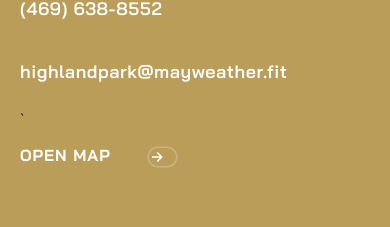
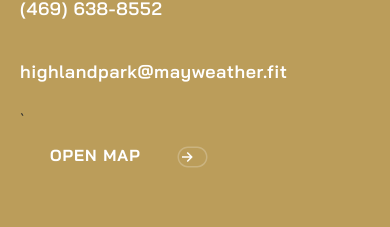
Before and after one commit to naveenfutureprofilez/mayweather-lead-page, a React (Create React App) app: page / in a window 390 px wide. Shown: the part 8152-8379 px from the top of the page. Built offline with nearby package versions, Linux system fonts and the light colour scheme; no server answers.

Commit message:
responsive updated 2.0

```diff
--- a/src/components/AboutMay.js
+++ b/src/components/AboutMay.js
@@ -31,7 +31,7 @@
                                 <p className="my-3 text-dark text-start">{check}A community of people just like you working to see their lives changed!!!</p>
                             </>}
                             desclass='checkList my-3 text-dark  text-center text-lg-start' />
-                        <Button text={"Book Now"} cls="btn btn-primary m-md-0 m-md-0 mt-lg-5 mt-5 d-none d-lg-table" />
+                        <Button tag="a" href="#booknow" text={"Book Now"} cls="btn btn-primary m-md-0 m-md-0 mt-lg-5 mt-5 d-none d-lg-table" />
                     </div>
 
                     <div className="col-lg-6 ps-xl-5 pt-4 pt-lg-0" >
@@ -48,11 +48,8 @@
                                 </Popup>
                             </div>
                         </div>
-
-                        <Button text={"Book Now !"} cls="
-                        btn btn-primary m-auto mb-5 mt-3 d-lg-none d-table"
-                        />
-
+                        <Button tag="a" href="#booknow" text={"Book Now !"}
+                        cls="btn btn-primary m-auto mb-5 mt-3 d-lg-none d-table" />
                     </div>
                 </div>
             </div>
--- a/src/components/Hero.js
+++ b/src/components/Hero.js
@@ -1,13 +1,14 @@
 import background from '../img/herobg.png'
-import Button from './common/Button';
 import Header from './common/Header';
 import Title from './common/Title';
 import HeroForm from '../booking/HeroForm';
 import Popup from './common/Popup';
 import videoPoster from '../img/trainVideoPoster.png';
 const Hero = () => {
+
   return <>
-    <div className="herowrap bgimage position-relative skew" style={{ backgroundImage: `url(${background})` }} >
+    <div className="herowrap bgimage position-relative skew"
+      style={{ backgroundImage: `url(${background})` }} >
       <div className="overlay" ></div>
       <div className="herowrap skew-rev" >
         <Header />
--- a/src/index.css
+++ b/src/index.css
@@ -207,7 +207,6 @@
 @media (max-width:575px){.heading.md{line-height:56px}
 footer{-webkit-clip-path:polygon(0 12%,100%0,100% 100%,0 100%);clip-path:polygon(0 12%,100%0,100% 100%,0 100%)}
 .menuToggle svg{width:30px;height:20px;position:relative;top:-4px}
-.openMap a{padding-left:0!important}
 .footerLogo img{max-width:180px}
 }
 @media (max-width:480px){.heading.lg{font-size:50px;line-height:57px}
--- a/src/pages/Landing.js
+++ b/src/pages/Landing.js
@@ -29,7 +29,7 @@
               </div>
               <div className="col-sm-6" >
                 <div className="openMap mb-5 mb-sm-0">
-                  <a href="#" className="btn bg-transparent border-0" >OPEN MAP &nbsp; <svg width="31" height="22" viewBox="0 0 31 22" fill="none" xmlns="http://www.w3.org/2000/svg">
+                  <a href="#booknow" className="btn bg-transparent border-0" >OPEN MAP &nbsp; <svg width="31" height="22" viewBox="0 0 31 22" fill="none" xmlns="http://www.w3.org/2000/svg">
                     <path opacity="0.23" d="M30.5 11C30.5 8.21522 29.3938 5.54451 27.4246 3.57538C25.4555 1.60624 22.7848 0.499997 20 0.499997L11 0.499998C8.21523 0.499998 5.54451 1.60625 3.57538 3.57538C1.60625 5.54451 0.499999 8.21523 0.5 11C0.5 13.7848 1.60625 16.4555 3.57538 18.4246C5.54451 20.3938 8.21523 21.5 11 21.5L20 21.5C22.7848 21.5 25.4555 20.3938 27.4246 18.4246C29.3938 16.4555 30.5 13.7848 30.5 11ZM11 20C8.61305 20 6.32387 19.0518 4.63604 17.364C2.94821 15.6761 2 13.3869 2 11C2 8.61305 2.94821 6.32386 4.63604 4.63604C6.32387 2.94821 8.61305 2 11 2L20 2C22.3869 2 24.6761 2.94821 26.364 4.63604C28.0518 6.32386 29 8.61305 29 11C29 13.3869 28.0518 15.6761 26.364 17.364C24.6761 19.0518 22.3869 20 20 20L11 20Z" fill="white" />
                     <path d="M15.125 11.7502L15.125 11.6827L15.2825 11.5327C15.3528 11.463 15.4086 11.38 15.4467 11.2886C15.4847 11.1973 15.5043 11.0992 15.5043 11.0002C15.5043 10.9012 15.4847 10.8032 15.4467 10.7118C15.4086 10.6204 15.3528 10.5374 15.2825 10.4677L15.125 10.3177L15.125 10.2502L15.0575 10.2502L10.7825 5.96772L9.7175 7.03271L12.9425 10.2502L5 10.2502L5 11.7502L12.9425 11.7502L9.7175 14.9677L10.7825 16.0327L15.0575 11.7502L15.125 11.7502Z" fill="white" />
                   </svg>
@@ -37,7 +37,11 @@
                 </div>
               </div>
             </div>
-            <Button icon={true} text={"Signup Today!"} cls="btn btn-white mt-xl-4 mb-4" />
+
+
+
+            <Button icon={true} tag="a" href="#booknow" text={"Signup Today!"}
+            cls="btn btn-white mt-xl-4 mb-4" />
           </div>
           <div className="col-lg-6 pt-4 pt-lg-0" >
             <h3 className="champtext" >Champ</h3>
```
